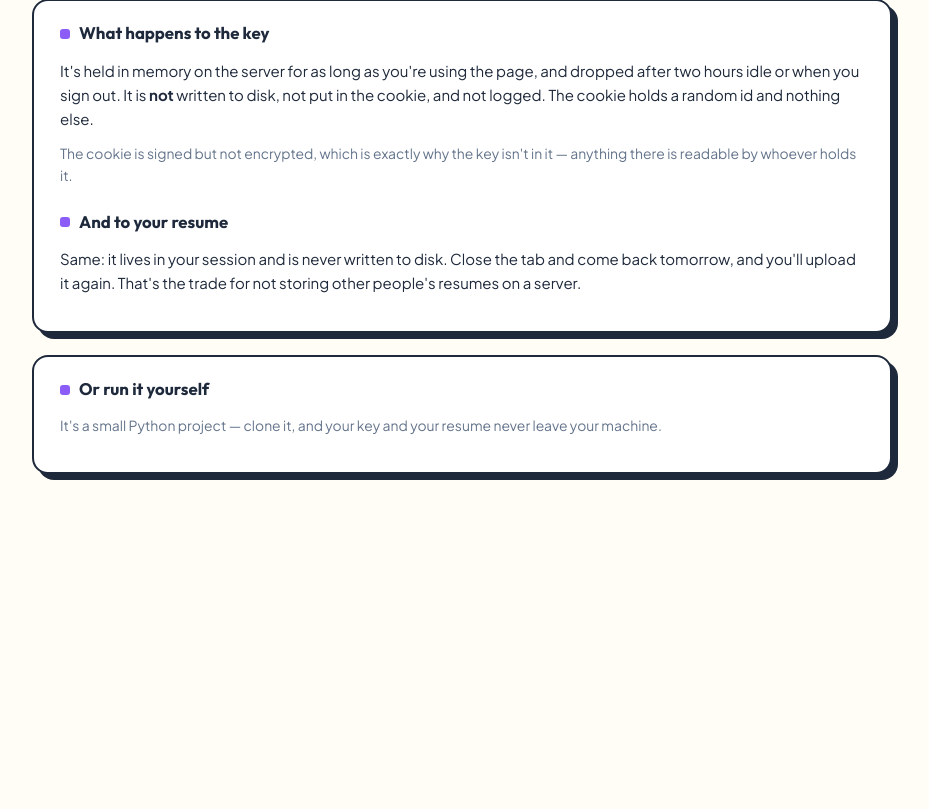
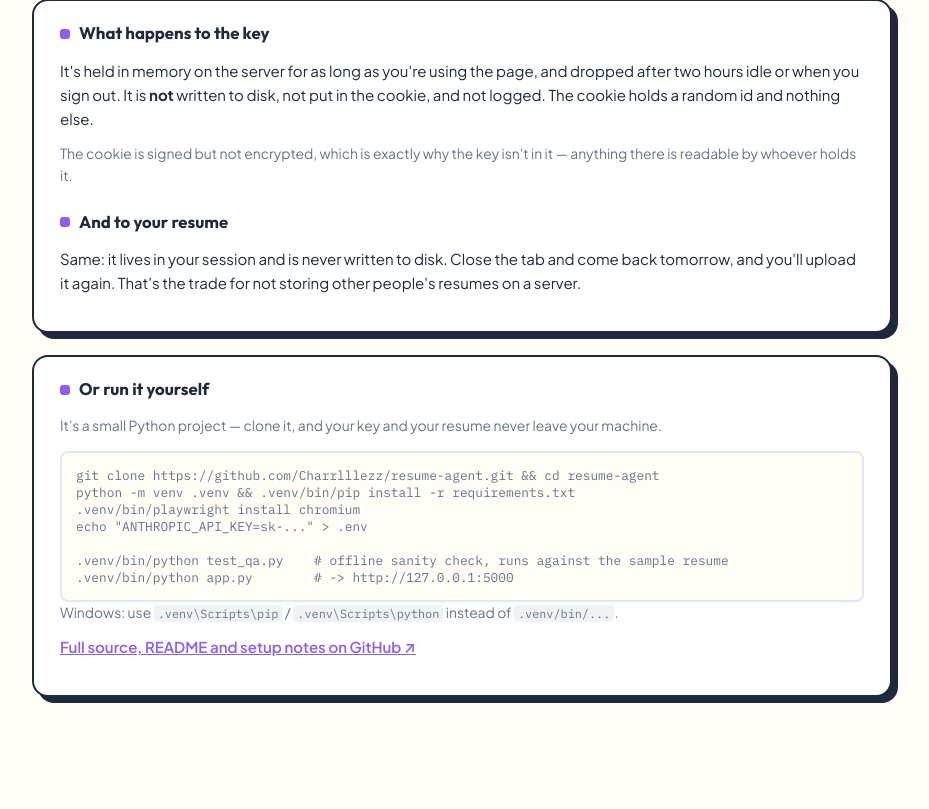
Before and after one commit to Charrlllezz/resume-agent, a Flask app: template templates/start.html in a window 1280 px wide. Shown: the part 450-1259 px from the top of the page, without its empty margins (178-1107 px from the left). Before the commit the page ends 930 px from the top, so only its background shows below. Run offline with Flask 3, Linux system fonts and the light colour scheme; the template is opened without the code that fills it, so the values that code supplies are empty.

Commit message:
Give "Or run it yourself" something to actually run
It was one sentence with no link and no commands -- a visitor who wanted
to self-host had to already know the repo existed and find it themselves.
Added the same clone-and-setup block the README leads with, a Windows
note (the README's is Unix-path-only), and a direct link to the repo.

Co-Authored-By: Claude Sonnet 5 <noreply@anthropic.com>

```diff
--- a/templates/start.html
+++ b/templates/start.html
@@ -50,5 +50,16 @@
   <h2>Or run it yourself</h2>
   <p class="hint">It's a small Python project — clone it, and your key and your
      resume never leave your machine.</p>
+  <pre class="doc">git clone https://github.com/Charrlllezz/resume-agent.git && cd resume-agent
+python -m venv .venv && .venv/bin/pip install -r requirements.txt
+.venv/bin/playwright install chromium
+echo "ANTHROPIC_API_KEY=sk-..." &gt; .env
+
+.venv/bin/python test_qa.py    # offline sanity check, runs against the sample resume
+.venv/bin/python app.py        # -&gt; http://127.0.0.1:5000</pre>
+  <p class="hint">Windows: use <code>.venv\Scripts\pip</code> /
+     <code>.venv\Scripts\python</code> instead of <code>.venv/bin/...</code>.</p>
+  <p><a href="https://github.com/Charrlllezz/resume-agent" target="_blank" rel="noopener">Full
+     source, README and setup notes on GitHub ↗</a></p>
 </section>
 {% endblock %}
```
